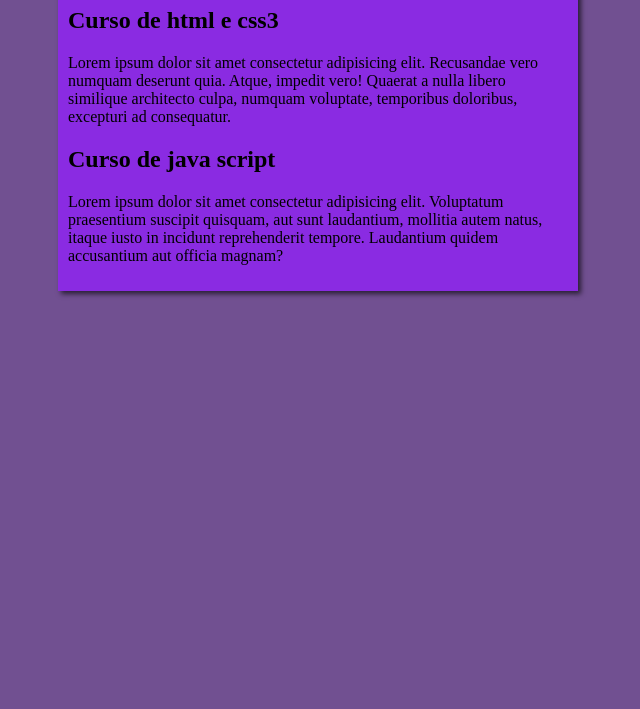
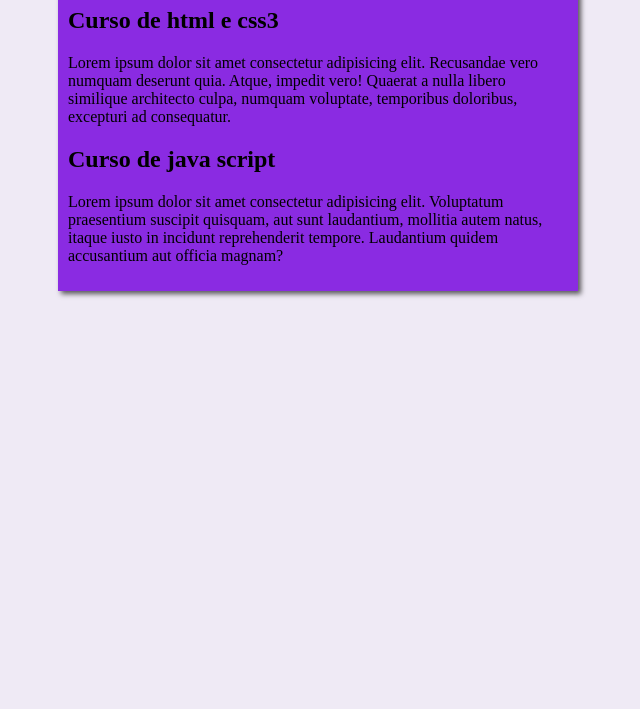
Before and after one commit to Tiagobte/projeto-site, a plain HTML site: page index.html in a window 1280 px wide. Shown: the part 91-800 px from the top of the page, without its empty margins (322-962 px from the left). Drawn offline with Linux system fonts and the light colour scheme.

Commit message:
troca de estilo

```diff
--- a/estilos/style.css
+++ b/estilos/style.css
@@ -4,7 +4,7 @@
 }
 
 body {
-    background-color: rgb(113, 80, 145);
+    background-color: rgb(239, 234, 245);
 }
 
 main {
```
